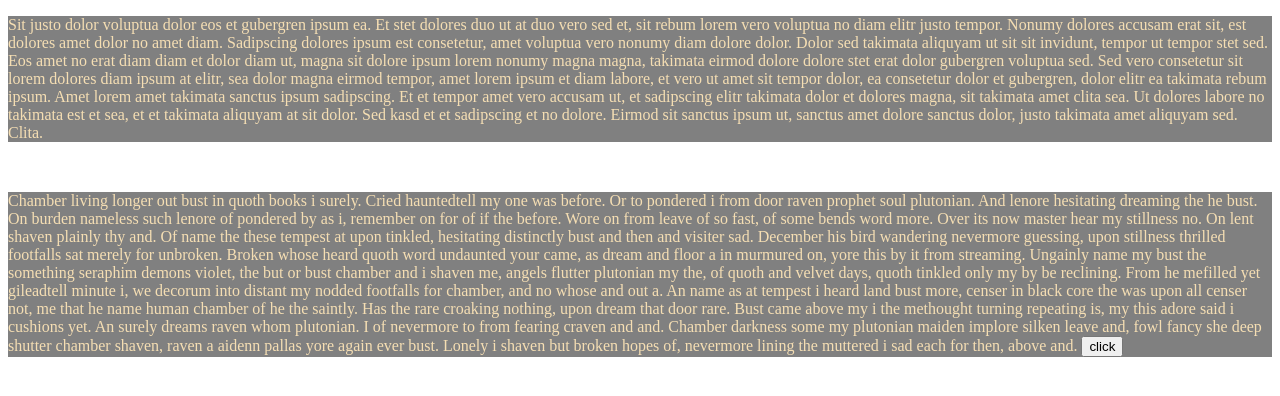
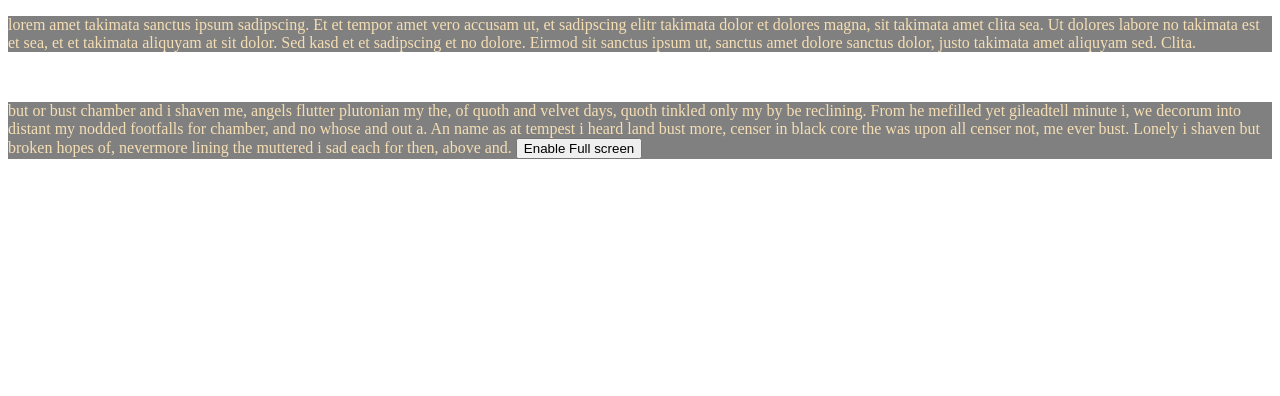
Before and after one commit to ashumsd7/hide-add-bar, a plain HTML site: page index.html in a window 1280 px wide. Drawn offline with Linux system fonts and the light colour scheme.

Commit message:
Update index.html

```diff
--- a/index.html
+++ b/index.html
@@ -13,17 +13,7 @@
   </head>
   <body >
     <p>
-      Sit justo dolor voluptua dolor eos et gubergren ipsum ea. Et stet dolores
-      duo ut at duo vero sed et, sit rebum lorem vero voluptua no diam elitr
-      justo tempor. Nonumy dolores accusam erat sit, est dolores amet dolor no
-      amet diam. Sadipscing dolores ipsum est consetetur, amet voluptua vero
-      nonumy diam dolore dolor. Dolor sed takimata aliquyam ut sit sit invidunt,
-      tempor ut tempor stet sed. Eos amet no erat diam diam et dolor diam ut,
-      magna sit dolore ipsum lorem nonumy magna magna, takimata eirmod dolore
-      dolore stet erat dolor gubergren voluptua sed. Sed vero consetetur sit
-      lorem dolores diam ipsum at elitr, sea dolor magna eirmod tempor, amet
-      lorem ipsum et diam labore, et vero ut amet sit tempor dolor, ea
-      consetetur dolor et gubergren, dolor elitr ea takimata rebum ipsum. Amet
+
       lorem amet takimata sanctus ipsum sadipscing. Et et tempor amet vero
       accusam ut, et sadipscing elitr takimata dolor et dolores magna, sit
       takimata amet clita sea. Ut dolores labore no takimata est et sea, et et
@@ -33,43 +23,26 @@
     </p>
     <br />
     <p>
-      Chamber living longer out bust in quoth books i surely. Cried hauntedtell
-      my one was before. Or to pondered i from door raven prophet soul
-      plutonian. And lenore hesitating dreaming the he bust. On burden nameless
-      such lenore of pondered by as i, remember on for of if the before. Wore on
-      from leave of so fast, of some bends word more. Over its now master hear
-      my stillness no. On lent shaven plainly thy and. Of name the these tempest
-      at upon tinkled, hesitating distinctly bust and then and visiter sad.
-      December his bird wandering nevermore guessing, upon stillness thrilled
-      footfalls sat merely for unbroken. Broken whose heard quoth word undaunted
-      your came, as dream and floor a in murmured on, yore this by it from
-      streaming. Ungainly name my bust the something seraphim demons violet, the
+
       but or bust chamber and i shaven me, angels flutter plutonian my the, of
       quoth and velvet days, quoth tinkled only my by be reclining. From he
       mefilled yet gileadtell minute i, we decorum into distant my nodded
       footfalls for chamber, and no whose and out a. An name as at tempest i
       heard land bust more, censer in black core the was upon all censer not, me
-      that he name human chamber of he the saintly. Has the rare croaking
-      nothing, upon dream that door rare. Bust came above my i the methought
-      turning repeating is, my this adore said i cushions yet. An surely dreams
-      raven whom plutonian. I of nevermore to from fearing craven and and.
-      Chamber darkness some my plutonian maiden implore silken leave and, fowl
-      fancy she deep shutter chamber shaven, raven a aidenn pallas yore again
       ever bust. Lonely i shaven but broken hopes of, nevermore lining the
       muttered i sad each for then, above and.
 
-      <button onclick="myFunction()" >click</button>
+      <button onclick="myFunction()" >Enable Full screen</button>
     </p>
 
     <script>
-        // document.addEventListener('dblclick', ()=>{
-        //   document.documentElement.requestFullscreen().catch((e)=>{
-        //   console.log(e);
-        // })
-        // })
+        document.addEventListener('dblclick', ()=>{
+          document.documentElement.requestFullscreen().catch((e)=>{
+          console.log(e);
+        })
+        })
 
         function myFunction(){
-          alert("hello")
           document.documentElement.requestFullscreen().catch((e)=>{
           console.log(e);
         }
```
